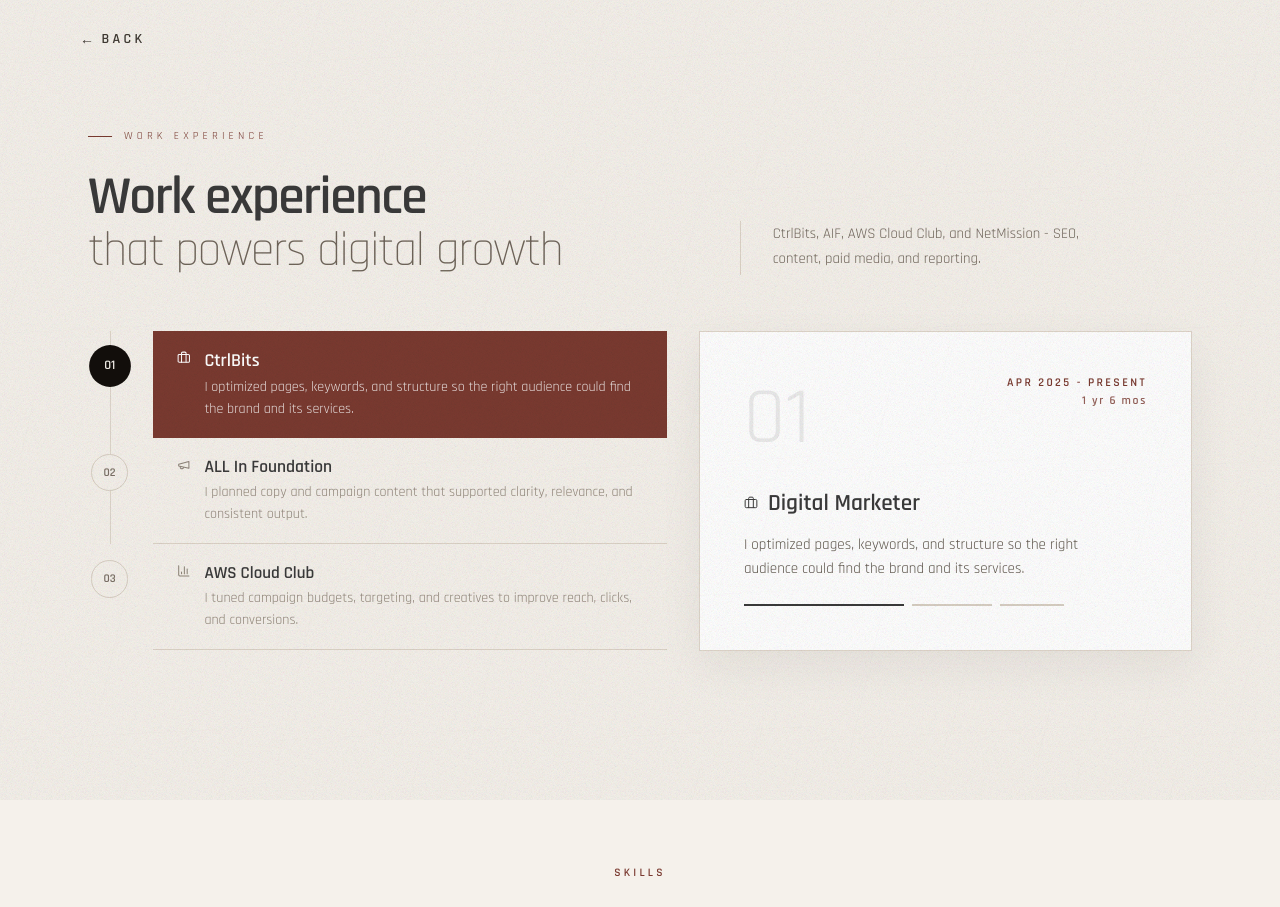
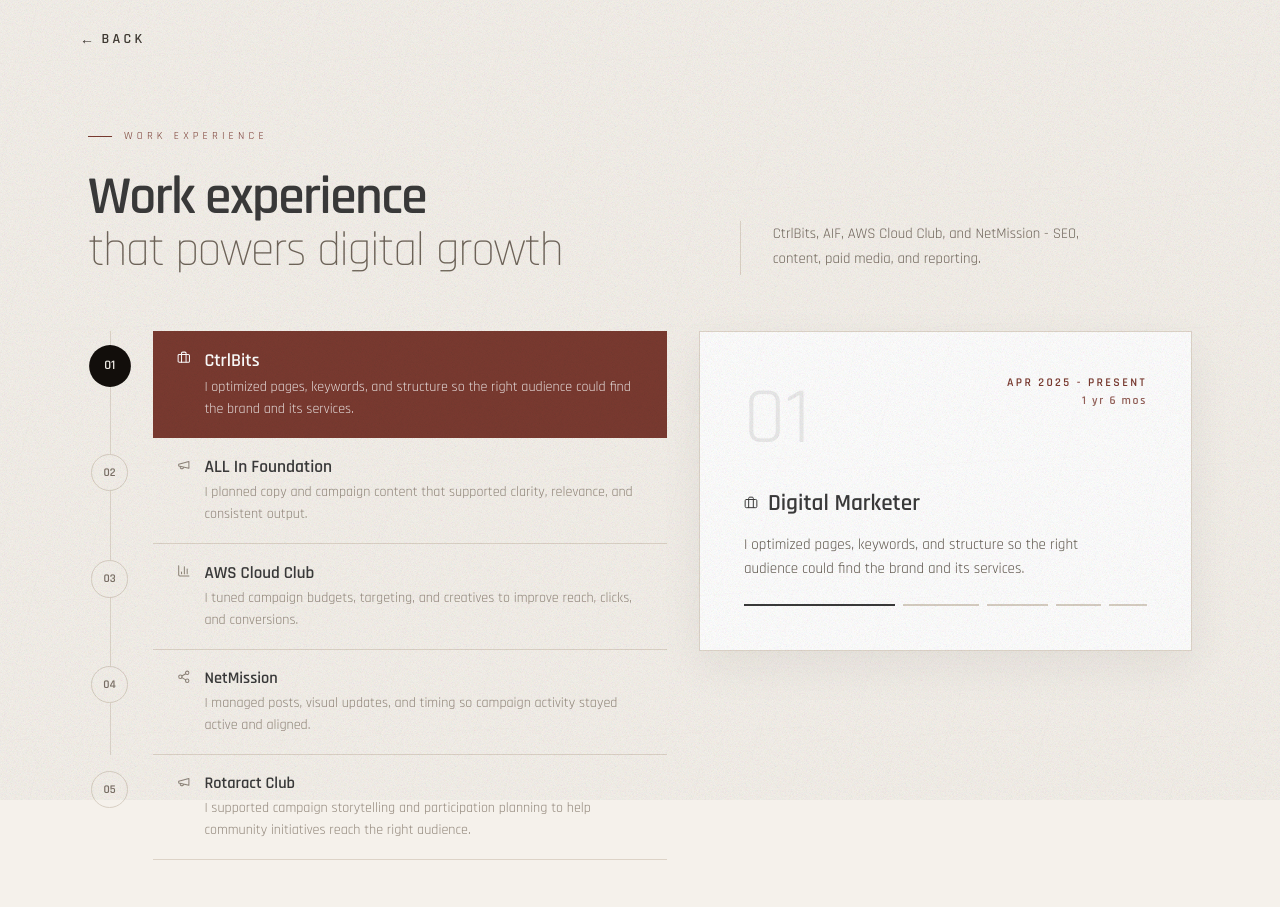
Before and after one commit to dhirendraxd/dhiren_website, a React (Vite) app: page /digital-marketing in a window 1280 px wide. Shown: the top 907 px of the page. Built offline with nearby package versions, Linux system fonts and the light colour scheme; the HTML template or start-up script is replaced by a standard one.

Commit message:
feat: add community outreach and event campaign experience to Service Showcase

```diff
--- a/src/pages/ServiceShowcase.tsx
+++ b/src/pages/ServiceShowcase.tsx
@@ -560,6 +560,20 @@
         icon: Share2,
       },
       {
+        company: "Rotaract Club",
+        title: "Community Outreach Lead",
+        description: "I supported campaign storytelling and participation planning to help community initiatives reach the right audience.",
+        dateLabel: "2025 - 2026",
+        icon: Megaphone,
+      },
+      {
+        company: "KIST Fair",
+        title: "Event Campaign Contributor",
+        description: "I contributed to event visibility, promotion planning, and campaign design support for outreach and engagement.",
+        dateLabel: "2025 - 2026",
+        icon: BarChart3,
+      },
+      {
         company: "Cross-Project Work",
         title: "Reporting Analyst",
         description: "I read performance data from work across these projects and turned it into practical next steps for the next round.",
@@ -685,7 +699,7 @@
   const routeSlug = forcedSlug ?? slug;
   const resolvedSlug = !routeSlug ? defaultServiceSlug : isServiceSlug(routeSlug) ? routeSlug : null;
   const experienceSection = serviceExperienceSections[resolvedSlug];
-  const visibleWorkItems = experienceSection.steps.slice(0, 3);
+  const visibleWorkItems = experienceSection.steps.slice(0, 5);
   const activeProject = visibleWorkItems[activeWorkIndex] ?? visibleWorkItems[0];
   const relevantExperienceLookup = new Map(
     getRelevantExperiences().map((experience) => [normalizeCompanyName(experience.company), experience]),
```
